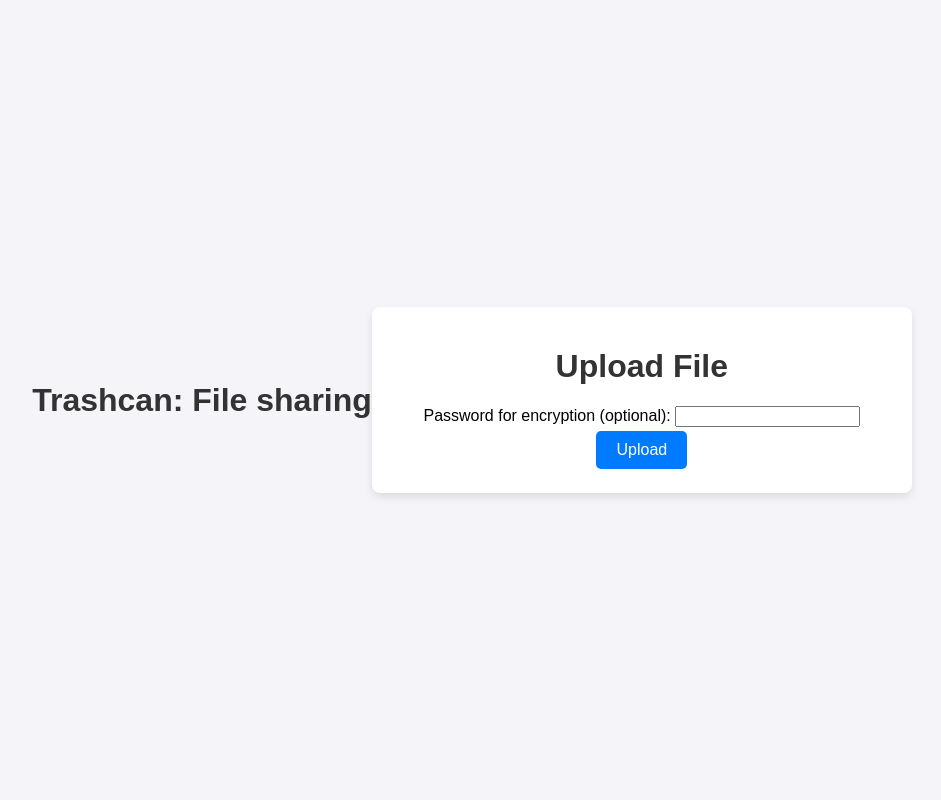
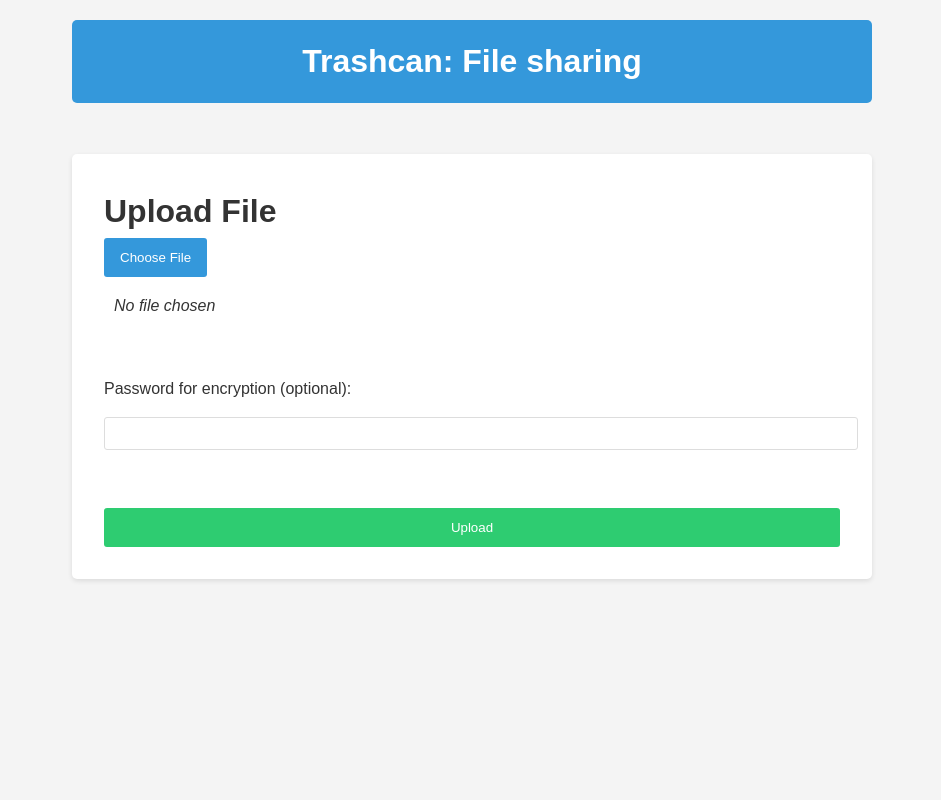
Before and after one commit to cy7sh/trashcan, a Flask app: page / in a window 1280 px wide. Shown: the whole page, without its empty margins (168-1109 px from the left). Run offline with Flask 3, Linux system fonts and the light colour scheme; parts of the project's set-up code (start-up, migrations or seed data) failed here and were passed over; some libraries are stand-ins or nearby versions.

Commit message:
improve design

```diff
--- a/static/styles.css
+++ b/static/styles.css
@@ -1,61 +1,169 @@
+/* Global Styles */
 body {
     font-family: Arial, sans-serif;
-    background-color: #f4f4f9;
-    margin: 0;
-    padding: 0;
-    display: flex;
-    justify-content: center;
-    align-items: center;
-    height: 100vh;
+    line-height: 1.6;
+    color: #333;
+    max-width: 800px;
+    margin: 0 auto;
+    padding: 20px;
+    background-color: #f4f4f4;
 }
 
-.container {
-    background-color: #ffffff;
-    border-radius: 8px;
-    box-shadow: 0 4px 8px rgba(0, 0, 0, 0.1);
-    padding: 20px;
+/* Header Styles */
+header {
+    background-color: #3498db;
+    color: white;
     text-align: center;
-    width: 90%;
-    max-width: 500px;
+    padding: 1rem;
+    border-radius: 5px;
 }
 
 h1 {
-    color: #333;
+    margin: 0;
 }
 
-form {
-    margin-top: 20px;
+/* Container Styles */
+.container {
+    background-color: white;
+    padding: 2rem;
+    border-radius: 5px;
+    box-shadow: 0 2px 5px rgba(0, 0, 0, 0.1);
 }
 
-input[type="file"] {
-    margin-bottom: 10px;
+/* Form Styles */
+form {
+    display: flex;
+    flex-direction: column;
+    gap: 1rem;
 }
 
-button {
-    background-color: #007bff;
-    border: none;
-    color: white;
-    padding: 10px 20px;
-    text-align: center;
-    text-decoration: none;
+/* Custom File Input Styling */
+.file-input-wrapper {
+    position: relative;
+    overflow: hidden;
     display: inline-block;
-    font-size: 16px;
-    margin: 4px 2px;
-    cursor: pointer;
-    border-radius: 5px;
 }
 
-button:hover {
-    background-color: #0056b3;
+.file-input-wrapper input[type=file] {
+    font-size: 100px;
+    position: absolute;
+    left: 0;
+    top: 0;
+    opacity: 0;
+    cursor: pointer;
 }
 
+.file-input-wrapper .btn-file-input {
+    background-color: #3498db;
+    color: white;
+    padding: 0.75rem 1rem;
+    border: none;
+    border-radius: 3px;
+    cursor: pointer;
+    display: inline-block;
+    transition: background-color 0.3s ease;
+}
+
+.file-input-wrapper .btn-file-input:hover {
+    background-color: #2980b9;
+}
+
+.file-input-name {
+    margin-left: 10px;
+    font-style: italic;
+}
+
+input[type="password"] {
+    width: 100%;
+    padding: 0.5rem;
+    border: 1px solid #ddd;
+    border-radius: 3px;
+}
+
+button[type="submit"],
+input[type="submit"] {
+    background-color: #2ecc71;
+    color: white;
+    border: none;
+    padding: 0.75rem 1rem;
+    cursor: pointer;
+    border-radius: 3px;
+    transition: background-color 0.3s ease;
+}
+
+button[type="submit"]:hover,
+input[type="submit"]:hover {
+    background-color: #27ae60;
+}
+
+/* Flash Message Styles */
+.flash {
+    background-color: #f39c12;
+    color: white;
+    padding: 0.75rem;
+    border-radius: 3px;
+    margin-bottom: 1rem;
+}
+
+/* Link Styles */
 a {
-    color: #007bff;
+    color: #3498db;
+    text-decoration: none;
+    transition: color 0.3s ease;
+}
+
+a:hover {
+    color: #2980b9;
+    text-decoration: underline;
+}
+
+/* File Upload Success Page Styles */
+.file-link {
+    font-size: 1.1em;
+    margin-bottom: 1rem;
+    display: block;
+}
+
+.upload-another {
+    display: inline-block;
+    margin-top: 1rem;
+    padding: 0.5rem 1rem;
+    background-color: #3498db;
+    color: white;
+    border-radius: 3px;
+    transition: all 0.3s ease;
     text-decoration: none;
 }
 
-a:hover {
-    text-decoration: underline;
+.upload-another:hover {
+    background-color: #2980b9;
+    color: white;
+    text-decoration: none;
+    box-shadow: 0 2px 5px rgba(0, 0, 0, 0.2);
 }
 
-.flash { margin: 1em 0; padding: 1em; background: #cae6f6; border: 1px solid #377ba8; }
+/* Encrypted File Access Page Styles */
+.encrypted-file-name {
+    font-weight: bold;
+    color: #e74c3c;
+}
+
+.form-group {
+    margin-bottom: 1rem;
+}
+
+.form-group label {
+    display: block;
+    margin-bottom: 0.5rem;
+}
+
+/* Responsive Design */
+@media (max-width: 600px) {
+    body {
+        padding: 10px;
+    }
+
+    .container {
+        padding: 1rem;
+    }
+}
--- a/templates/base.html
+++ b/templates/base.html
@@ -2,16 +2,18 @@
 <html lang="en">
 <head>
     <title>{% block title %}{% endblock %}</title>
+    <link rel="icon" type="image/svg+xml" href="{{ url_for('static', filename='favicon.svg') }}">
     <link rel="stylesheet" href="{{ url_for('static', filename='styles.css') }}">
-    {% block head %}{% endblock %}
 </head>
 <body>
     <header>
         {% block header %}{% endblock %}
     </header>
+    <br>
     {% for message in get_flashed_messages() %}
         <div class="flash">{{ message }}</div><br>
     {% endfor %}
+    <br>
     {% block content %}
     {% endblock %}
 </body>
--- a/templates/file.html
+++ b/templates/file.html
@@ -1,12 +1,10 @@
 {% extends 'base.html' %}
-
 {% block header %}
     <h1>{% block title %}File Uploaded{% endblock %}</h1>
 {% endblock %}
-
 {% block content %}
     <div class="container">
-        <p>Link to your file: <a href="{{ url_for('download_file', uri=uri) }}">filename</a></p>
-        <a href="{{ url_for('index') }}">Upload another file</a>
+        <p class="file-link">Link to your file: <a href="{{ url_for('download_file', uri=uri) }}">{{ filename }}</a></p>
+        <a href="{{ url_for('index') }}" class="upload-another">Upload another file</a>
     </div>
 {% endblock %}
--- a/templates/index.html
+++ b/templates/index.html
@@ -1,31 +1,4 @@
 {% extends 'base.html' %}
-
-{% block head %}
-    <script src="https://unpkg.com/dropzone@6.0.0-beta.1/dist/dropzone-min.js"></script>
-    <link href="https://unpkg.com/dropzone@6.0.0-beta.1/dist/dropzone.css" rel="stylesheet" type="text/css" />
-
-    <script>
-        window.Dropzone.options.trashzone = {
-            // chunking: true,
-            // uploadMultiple: true,
-            maxFilesize: 256,
-            acceptedFiles: 'image/*, video/*, audio/*, application/*',
-            addRemoveLinks: true,
-            autoProcessQueue: false,
-            init: function() {
-                var myDropzone = this;
-                this.element.querySelector('button[type=submit]').addEventListener('click', function(e) {
-                    e.preventDefault();
-                    e.stopPropagation();
-                    myDropzone.processQueue();
-                });
-                this.on("success", function(file, response) {
-                    document.write(response);
-                });
-            }
-        }
-    </script>
-{% endblock %}
 
 {% block header %}
     <h1>{% block title %}Trashcan: File sharing{% endblock %}</h1>
@@ -34,14 +7,21 @@
 {% block content %}
     <div class="container">
         <h1>Upload File</h1>
-        <form action="{{ url_for('upload_file') }}" class="dropzone" id="trashzone">
-            <div class="preview"></div>
+        <form action="{{ url_for('upload_file') }}" method="post" enctype="multipart/form-data">
+            <div class="file-input-wrapper">
+                <button class="btn-file-input">Choose File</button>
+                <input type="file" name="file" id="file-input">
+            </div>
+            <span class="file-input-name" id="file-input-name">No file chosen</span><br>
             <label for="password">Password for encryption (optional):</label>
-            <input type="password" name="password">
+            <input type="password" name="password" id="password"><br>
             <button type="submit">Upload</button>
         </form>
     </div>
     <script>
-        window.Dropzone.discover();
+        document.getElementById('file-input').addEventListener('change', function() {
+            var fileName = this.files[0].name;
+            document.getElementById('file-input-name').textContent = fileName;
+        });
     </script>
 {% endblock %}
```
Also changed, not shown: templates/encrypted.html (+3 -5 lines), static/favicon.svg (added).
